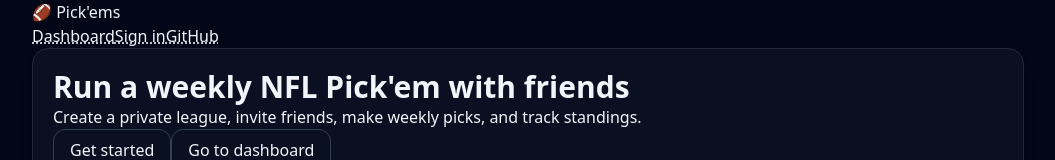
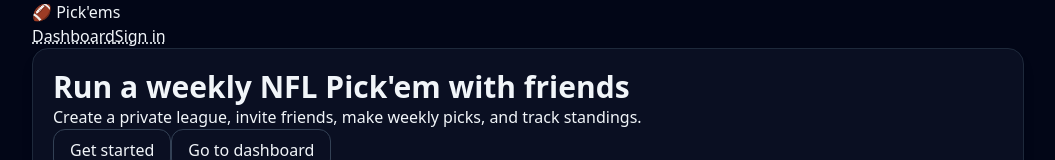
Before and after one commit to asalpeter/NFL-Pickems-App, a Next.js app: page / in a window 1280 px wide. Shown: the top 160 px of the page, without its empty margins (112-1167 px from the left). Built offline with nearby package versions, Linux system fonts and the light colour scheme; no server answers.

Commit message:
Update layout.tsx to remove github link from header

```diff
--- a/app/layout.tsx
+++ b/app/layout.tsx
@@ -24,7 +24,6 @@ export default function RootLayout({ children }: { children: React.ReactNode })
             <nav className="flex gap-4 text-sm items-center">
               <Link href="/dashboard" className="link">Dashboard</Link>
               <AuthMenu />
-              <a href="https://github.com/" target="_blank" className="link">GitHub</a>
             </nav>
           </div>
         </header>
```
